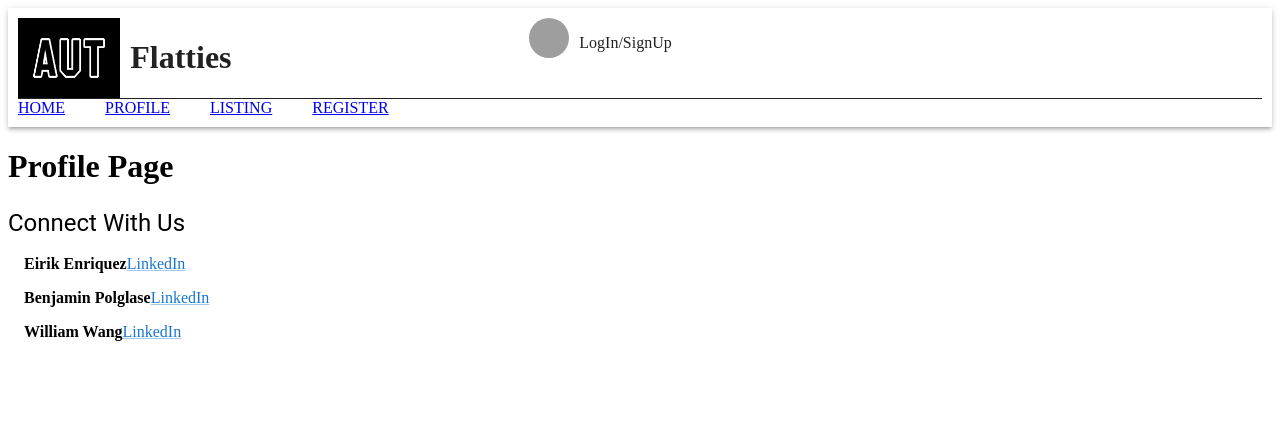
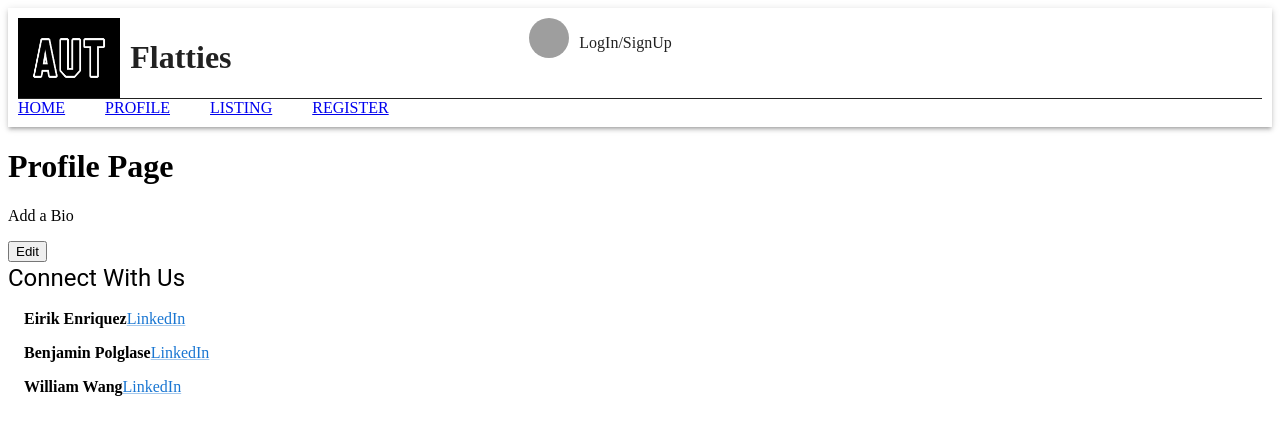
Before and after one commit to Puddle-Dev/Flatties, a React (Create React App) app in the folder flatties-frontend/: page /profile in a window 1280 px wide. Shown: the top 434 px of the page. Built offline with nearby package versions, Linux system fonts and the light colour scheme; grey boxes are pictures that could not be loaded.

Commit message:
Update ProfilePage.tsx
Added an editable bio section

```diff
--- a/flatties-frontend/src/pages/profile/ProfilePage.tsx
+++ b/flatties-frontend/src/pages/profile/ProfilePage.tsx
@@ -1,10 +1,36 @@
-import React from "react";
+import React, { useState } from "react";
 import NavBar from "../../components/layout/navBar/NavBar";
 
 function ProfilePage() {
+  const [editable, setEditable] = useState(false); // State to manage edit mode
+  const [text, setText] = useState("Add a Bio"); // State to hold the text input value
+
+  const handleEditToggle = () => {
+    setEditable(!editable); // Toggle the editable state
+  };
+
+  const handleInputChange = (event: React.ChangeEvent<HTMLInputElement>) => {
+    setText(event.target.value); // Update the state with the input value
+  };
+
   return (
     <div>
       <h1>Profile Page</h1>
+      {editable ? ( // Conditional rendering based on editable state
+        <div>
+          <input
+            type="text"
+            value={text}
+            onChange={handleInputChange}
+          />
+          <button onClick={handleEditToggle}>Save</button>
+        </div>
+      ) : (
+        <div>
+          <p>{text}</p>
+          <button onClick={handleEditToggle}>Edit</button>
+        </div>
+      )}
     </div>
   );
 }
```
